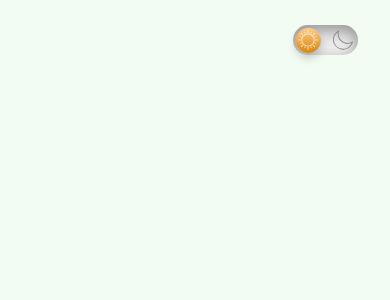
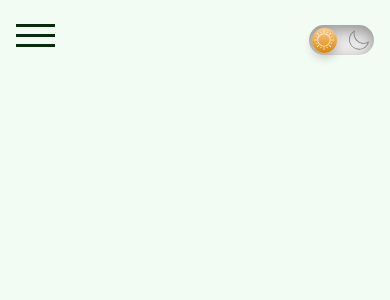
Before and after one commit to saaiif/saif-portfolio, a React (Vite) app: page / in a window 390 px wide. Shown: the top 300 px of the page. Built offline with nearby package versions, Linux system fonts and the light colour scheme; a web font is replaced by a local one.

Commit message:
navbar done

```diff
--- a/src/App.tsx
+++ b/src/App.tsx
@@ -1,23 +1,11 @@
 import "./App.css";
-import { Route, RouterProvider, createBrowserRouter, createRoutesFromElements } from "react-router-dom";
-import Home from "./pages/home/Home";
-import DarkMode from "./components/darkMode/DarkMode";
+
 import Navbar from "./components/navbar/Navbar";
-
-const router = createBrowserRouter(
-  createRoutesFromElements(
-    <Route path='/'>
-      <Route index={true} path='/' element={<Home />} />
-      <Route path='*' element={"Not Found"} />
-    </Route>
-  )
-);
 
 function App() {
   return (
     <div className='app'>
       <Navbar />
-      <RouterProvider router={router} />
     </div>
   );
 }
--- a/src/components/navbar/Navbar.scss
+++ b/src/components/navbar/Navbar.scss
@@ -1,5 +1,6 @@
-$navbar-height: 60px;
+$navbar-height: 50px;
 $navbar-padding: 20px;
+$active-link-color: red;
 
 .navbar {
   color: var(--background);
@@ -9,10 +10,8 @@ $navbar-padding: 20px;
   align-items: center;
   position: fixed;
   top: 0;
-
   z-index: 1000;
-  transition: background-color 0.3s ease;
-  box-shadow: 0 2px 5px rgba(0, 0, 0, 0.1);
+  box-shadow: 0px 8px 10px -3px var(--box-shadow);
   width: fit-content;
   border-radius: 4rem;
   margin-top: 1rem;
@@ -33,10 +32,16 @@ $navbar-padding: 20px;
       a {
         text-decoration: none;
         color: var(--text-color);
-        transition: color 0.3s ease;
-
+        display: block;
+        transition: 0.3s;
         &:hover {
           color: var(--text-color);
+        }
+
+        &.active {
+          color: var(--active-text);
+          border-bottom: 2px solid var(--active-text);
+          transition: all 0.2s ease;
         }
       }
     }
@@ -48,12 +53,9 @@ $navbar-padding: 20px;
 
   @media (max-width: 768px) {
     padding: 10px;
-    width: 50%;
-    border-radius: none;
-    box-shadow: none;
-    margin-top: 1rem;
     left: 0;
-
+    width: 100%;
+    overflow: hidden; // Ensure content overflow is hidden
     ul {
       display: none;
       flex-direction: column;
@@ -61,32 +63,171 @@ $navbar-padding: 20px;
       top: $navbar-height;
       left: 0;
       right: 0;
-      background-color: var(--background);
       padding: 10px;
-      box-shadow: 0 2px 5px rgba(0, 0, 0, 0.1);
+      box-shadow: 0px 1px 1px -3px var(--box-shadow);
+      transform: translate(-150);
+      transition: transform 0.5s ease-in-out;
+      background-color: rgba(188, 175, 77, 0.11);
     }
 
     &.expanded {
+      background-color: transparent;
+      box-shadow: none;
+      height: 100%;
       ul {
         display: flex;
+        align-items: center;
+        gap: 1rem;
+        opacity: 1;
       }
     }
-    .hamburger-icon {
-      color: var(--text-color) !important;
-      cursor: pointer;
-    }
-
-    .darkmode-icon {
-      position: absolute;
-      top: 0;
-      right: 0rem;
-      margin-top: 2rem;
+    &.collapsed {
+      transition: transform 0.5s ease-in-out;
+      box-shadow: none;
     }
   }
 }
+
+.hamburger-icon {
+  display: none;
+}
+
 .darkmode-icon {
   position: absolute;
   top: 0;
-  right: 2rem;
+  right: 1rem;
   margin-top: 1.5rem;
+  z-index: 1000;
 }
+
+@media (max-width: 768px) {
+  .darkmode-icon {
+    position: absolute;
+    top: 0;
+    right: 1rem;
+  }
+  .hamburger-icon {
+    display: block;
+    color: var(--text-color);
+    cursor: pointer;
+    position: absolute;
+    top: 0;
+    left: 1rem;
+    margin-top: 1.5rem;
+    z-index: 1000;
+  }
+}
+
+#menu_button {
+  width: 39px;
+  overflow: hidden;
+}
+
+#menu_checkbox {
+  display: none;
+}
+
+#menu_label {
+  position: relative;
+  display: block;
+  height: 29px;
+  cursor: pointer;
+}
+
+#menu_label:before,
+#menu_label:after,
+#menu_text_bar {
+  position: absolute;
+  left: 0;
+  width: 100%;
+  height: 3px;
+  background-color: var(--text-color);
+}
+
+#menu_label:before,
+#menu_label:after {
+  content: "";
+  transition: 0.4s cubic-bezier(0.68, -0.55, 0.27, 1.55) left;
+}
+
+#menu_label:before {
+  top: 0;
+}
+
+#menu_label:after {
+  top: 10px;
+}
+
+#menu_text_bar {
+  top: 20px;
+}
+
+#menu_text_bar:before {
+  content: "MENU";
+  position: absolute;
+  top: 6px;
+  right: 0;
+  left: 0;
+  color: var(--text-color);
+  font-size: 12px;
+  font-weight: bold;
+  text-align: center;
+}
+
+#menu_checkbox:checked + #menu_label:before {
+  left: -39px;
+}
+
+#menu_checkbox:checked + #menu_label:after {
+  left: 39px;
+}
+
+#menu_checkbox:checked + #menu_label #menu_text_bar:before {
+  animation: moveUpThenDown 0.8s ease 0.2s forwards, shakeWhileMovingUp 0.8s ease 0.2s forwards,
+    shakeWhileMovingDown 0.2s ease 0.8s forwards;
+}
+
+@keyframes moveUpThenDown {
+  0% {
+    top: 0;
+  }
+  50% {
+    top: -27px;
+  }
+  100% {
+    top: -14px;
+  }
+}
+
+@keyframes shakeWhileMovingUp {
+  0% {
+    transform: rotateZ(0);
+  }
+  25% {
+    transform: rotateZ(-10deg);
+  }
+  50% {
+    transform: rotateZ(0deg);
+  }
+  75% {
+    transform: rotateZ(10deg);
+  }
+  100% {
+    transform: rotateZ(0);
+  }
+}
+
+@keyframes shakeWhileMovingDown {
+  0% {
+    transform: rotateZ(0);
+  }
+  80% {
+    transform: rotateZ(3deg);
+  }
+  90% {
+    transform: rotateZ(-3deg);
+  }
+  100% {
+    transform: rotateZ(0);
+  }
+}
--- a/src/components/navbar/Navbar.tsx
+++ b/src/components/navbar/Navbar.tsx
@@ -1,4 +1,5 @@
 import React, { useState } from "react";
+import { NavLink } from "react-router-dom";
 import "./Navbar.scss";
 import DarkMode from "../darkMode/DarkMode";
 
@@ -9,31 +10,50 @@ const Navbar = () => {
     setIsExpanded(!isExpanded);
   };
 
+  const path = [
+    {
+      name: "Home",
+      url: "/",
+      isActiveValue: true,
+    },
+    {
+      name: "About",
+      url: "/about",
+    },
+    {
+      name: "Skills",
+      url: "/skills",
+    },
+    {
+      name: "Projects",
+      url: "/projects",
+    },
+    {
+      name: "Contact",
+      url: "/contact",
+    },
+  ];
+
   return (
     <>
       <nav className={`navbar ${isExpanded ? "expanded" : "collapsed"}`}>
         <ul>
-          <li>
-            <a href='#home'>Home</a>
-          </li>
-          <li>
-            <a href='#about'>About</a>
-          </li>
-          <li>
-            <a href='#skills'>Skills</a>
-          </li>
-          <li>
-            <a href='#projects'>Projects</a>
-          </li>
-          <li>
-            <a href='#contact'>Contact</a>
-          </li>
+          {path?.map(({ name, url }) => (
+            <li key={url}>
+              <NavLink to={url} className={({ isActive }: { isActive?: boolean }): string => (isActive ? "active" : "")}>
+                {name}
+              </NavLink>
+            </li>
+          ))}
         </ul>
-        <div onClick={toggleNavbar} className='hamburger-icon'>
-          ☰
-        </div>
       </nav>
-      <div className="darkmode-icon">
+      <div id='menu_button' className='hamburger-icon'>
+        <input type='checkbox' id='menu_checkbox' checked={isExpanded} onChange={toggleNavbar} />
+        <label htmlFor='menu_checkbox' id='menu_label'>
+          <div id='menu_text_bar'></div>
+        </label>
+      </div>
+      <div className='darkmode-icon'>
         <DarkMode />
       </div>
     </>
--- a/src/index.css
+++ b/src/index.css
@@ -6,12 +6,18 @@
   transition: all 0.3s ease-in-out;
 }
 
+html {
+  scroll-behavior: smooth;
+}
+
 :root {
   --background: #f3fcf3;
   --primary-color: #18771a;
   --secondary-color: #7be5be;
   --accent-color: #2acbb8;
   --text-color: #082b0b;
+  --active-text: #297f4c;
+  --box-shadow: rgba(0, 0, 0, 0.3);
 }
 
 [data-theme="light"] {
@@ -20,6 +26,7 @@
   --primary-color: #2b772c;
   --secondary-color: #7be5be;
   --accent-color: #29f2da;
+  --box-shadow: rgba(0, 0, 0, 0.3);
 }
 
 [data-theme="dark"] {
@@ -28,6 +35,9 @@
   --primary-color: #87d488;
   --secondary-color: #1a845d;
   --accent-color: #0dd9c1;
+  --active-text: #0dd9c1;
+  --menu-background: #0e1c0e;
+  --box-shadow: #d4f7d7;
 }
 
 body {
@@ -71,3 +81,7 @@ h5 {
 small {
   font-size: 0.75rem; /* 12px */
 }
+
+ul {
+  font-size: 1rem; /* 12px */
+}
--- a/src/main.tsx
+++ b/src/main.tsx
@@ -1,10 +1,23 @@
-import React from 'react'
-import ReactDOM from 'react-dom/client'
-import App from './App.tsx'
-import './index.css'
+import React, { Suspense } from "react";
+import ReactDOM from "react-dom/client";
+import { Route, RouterProvider, createBrowserRouter, createRoutesFromElements } from "react-router-dom";
+import App from "./App";
+import "./index.css";
+import Home from "./pages/home/Home";
 
-ReactDOM.createRoot(document.getElementById('root')!).render(
+const router = createBrowserRouter(
+  createRoutesFromElements(
+    <Route path='/' element={<App />}>
+      <Route index={true} path='/' element={<Home />} />
+      <Route path='*' element={"Not Found"} />
+    </Route>
+  )
+);
+
+ReactDOM.createRoot(document.getElementById("root")!).render(
   <React.StrictMode>
-    <App />
-  </React.StrictMode>,
-)
+    <Suspense fallback={<h1>Loading.....</h1>}>
+      <RouterProvider router={router} />
+    </Suspense>
+  </React.StrictMode>
+);
```
